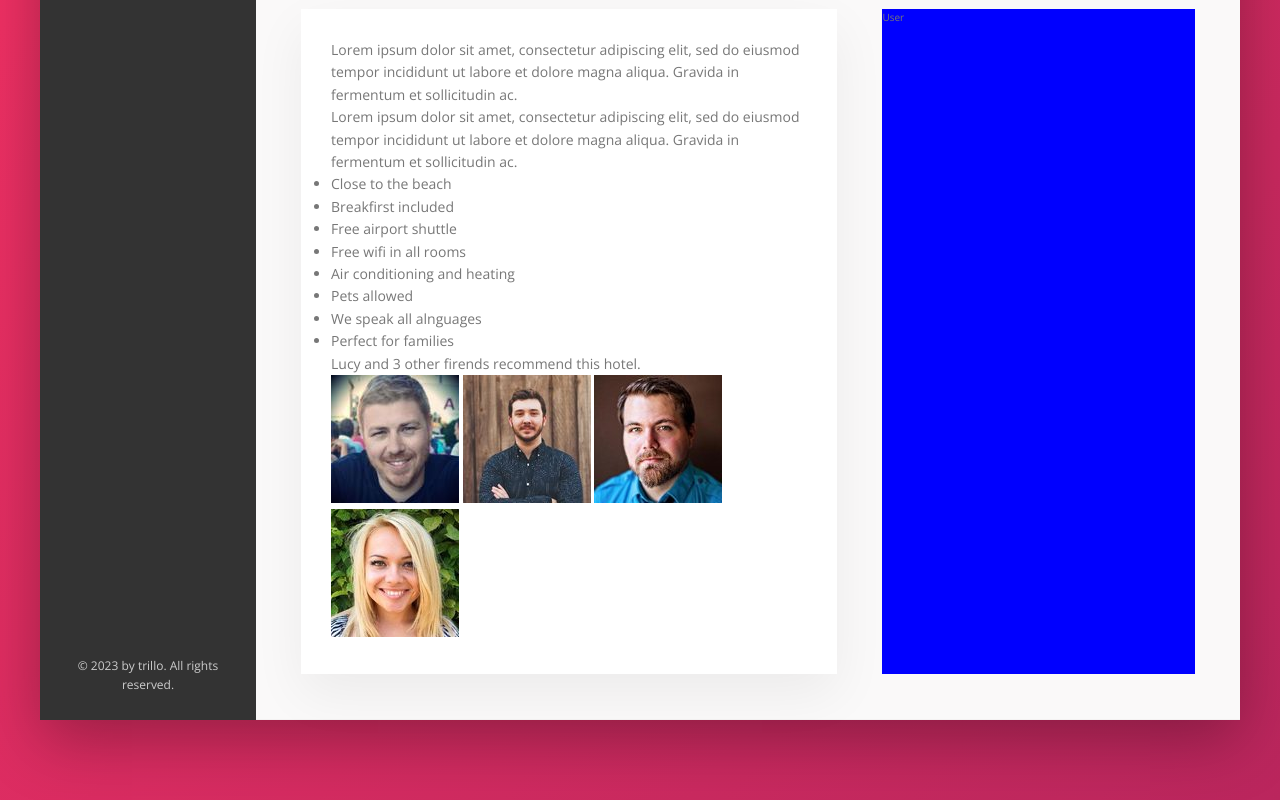
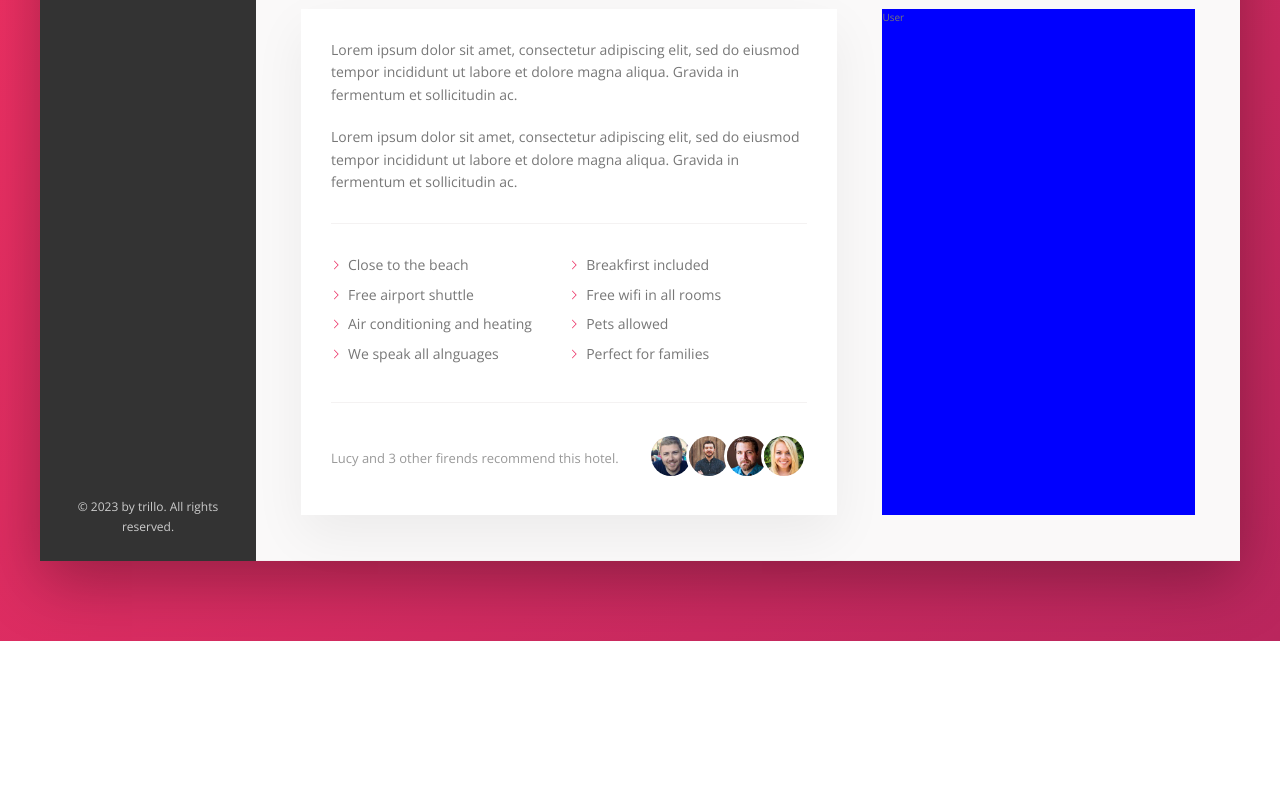
Before and after one commit to dhowai/css-course-proj-1, a website: page index.html in a window 1280 px wide. Shown: the part 638-1438 px from the top of the page. After the commit the page ends 1279 px from the top, so only its background shows below. Drawn offline with nearby package versions, Linux system fonts and the light colour scheme.

Commit message:
Add style for detail section

```diff
--- a/sass/_components.scss
+++ b/sass/_components.scss
@@ -302,3 +302,74 @@
         box-shadow: none;
     }
 }
+
+/////////////////////
+/// Paragraph
+.paragraph:not(:last-of-type) {
+    margin-bottom: 2rem;
+}
+
+
+/////////////////////
+/// List
+.list {
+    margin: 3rem 0;
+    list-style: none;
+    padding: 3rem 0;
+    border-top: var(--line);
+    border-bottom: var(--line);
+
+    display: flex;
+    flex-wrap: wrap;
+
+    &__item {
+        flex: 0 0 50%;
+        margin-bottom: .7rem;
+    }
+
+    &__item::before {
+        content: "";
+        display: inline-block;
+        height: 1rem;
+        width: 1rem;
+        margin-right: .7rem;
+
+        // Old browsers
+        // background-image: url(../img/chevron-thin-right.svg);
+        // background-size: cover;
+
+        //New browsers - masks
+        background-color: var(--color-primary);
+        -webkit-mask-image: url(../img/chevron-thin-right.svg);
+        -webkit-mask-size: cover;
+        mask-image: url(../img/chevron-thin-right.svg);
+        mask-size: cover;
+    }
+}
+
+
+/////////////////////
+/// Recommend
+.recommend {
+    font-size: 1.3rem;
+    color: var(--color-grey-dark-3);
+
+    display: flex;
+    align-items: center;
+
+    &__count {
+        margin-right: auto;
+    }
+
+    &__photo {
+        box-sizing: content-box;
+        height: 4rem;
+        width: 4rem;
+        border-radius: 50%;
+        border: 3px solid #fff;
+
+        &:not(:last-child) {
+            margin-right: -1.15rem;
+        }
+    }
+}
```
Also changed, not shown: css/style.css.
